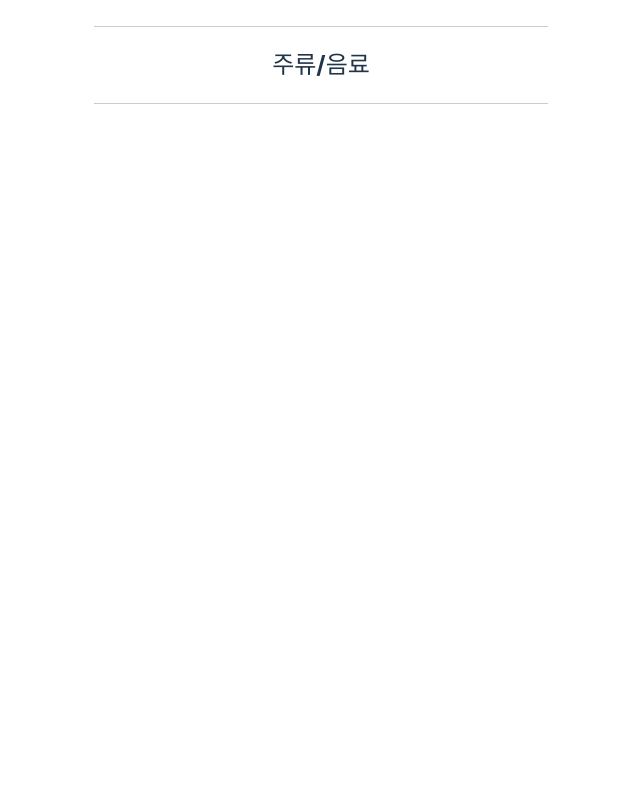
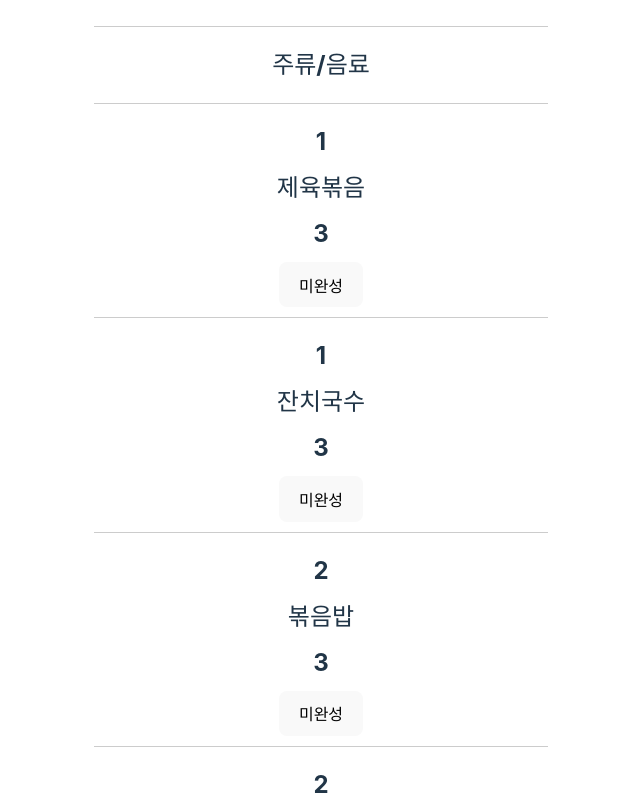
Before and after one commit to devgitdlee/vite-project, a React (Vite) app: page /login in a window 1280 px wide. Shown: the part 668-1463 px from the top of the page, without its empty margins (319-959 px from the left). Before the commit the page ends 824 px from the top, so only its background shows below. Built offline with nearby package versions, Linux system fonts and the light colour scheme.

Commit message:
주문리스트화면 기능 추가

```diff
--- a/src/App.jsx
+++ b/src/App.jsx
@@ -7,6 +7,7 @@ import SignupForm from './components/SignupForm';
 import LoginForm from './components/LoginForm';
 import PostList from './page/PostList';
 import MenuList from './page/menu/MenuList';
+import FoodOrderList from './page/menu/FoodOrderList';
 const apiUrl = import.meta.env.VITE_API_URL;
 function App() {
   const [count, setCount] = useState(0)
@@ -16,6 +17,7 @@ function App() {
     { id: 3, title: "햄버거"},
     { id: 4, title: "주류/음료"},
   ]);
+
   const [posts, setPosts] = useState([
     { id: 1, title: "첫 번째 포스트", content: "이것은 첫 번째 게시글입니다." },
     { id: 2, title: "두 번째 포스트", content: "이것은 두 번째 게시글입니다." },
@@ -52,6 +54,7 @@ function App() {
         </ul>
         <PostList posts={posts} />
         <MenuList menus={menus} />
+        <FoodOrderList />
       </div>
     </BrowserRouter>
   );
--- a/src/page/menu/FoodList.jsx
+++ b/src/page/menu/FoodList.jsx
@@ -10,7 +10,6 @@ function FoodList({ Foods }) {
             <h2>{Food.foodname}</h2>
             <h2>{Food.foodimage}</h2>
             <h2>{Food.foodprice}</h2>
-            {/* 선택할 수 있는 버튼  */}
           </li>
         ))}
       </ul>
--- a/src/page/menu/FoodOrderList.jsx
+++ b/src/page/menu/FoodOrderList.jsx
@@ -1,19 +1,46 @@
-import React from 'react';
+import React, {useState,useEffect} from 'react';
 import './FoodOrderList.css';
+//5초마다 계속해서 API 갱신
+function FoodOrderList() {
+  const [count, setCount] = useState(0);
+  const [foodorders, setFoodOrders] = useState([
+    { id: 1, tablenum: 1, foodname: "제육볶음", foodcnt: 3, foodcomplate: '미완성'},
+    { id: 2, tablenum: 1, foodname: "잔치국수", foodcnt: 3, foodcomplate: '미완성'},
+    { id: 3, tablenum: 2, foodname: "볶음밥", foodcnt: 3, foodcomplate: '미완성'},
+    { id: 4, tablenum: 2, foodname: "짜장면", foodcnt: 3, foodcomplate: '미완성'},
+    { id: 5, tablenum: 3, foodname: "짬뽕", foodcnt: 3, foodcomplate: '미완성'},
+  ]);
+  const foodcomplateclick = (id) => {
+    //complate 컬럼으로 박아서 update 진행 API 갱신
+  };
 
-function FoodOrderList({ FoodOrders }) {
+  useEffect(() => {
+    const intervalId = setInterval(() => {
+      FoodOrderListCall(); // 5초 후에 실행할 함수
+    }, 5000);
 
-    return (
-      <ul>
-        {FoodOrders.map(FoodOrder => (
-          <li key={FoodOrder.id}>
-            <h2>{FoodOrder.tablenum}</h2>
-            <h2>{FoodOrder.foodname}</h2>
-            <h2>{FoodOrder.complate}</h2>{/* 음식 완성여부 웹화면에서 수정할 수 있도록 */}
-          </li>
-        ))}
-      </ul>
+    return () => clearInterval(intervalId);
+  }, []);
+  return (
+    <ul>
+      {foodorders.map(foodorder => (
+        <li key={foodorder.id}>
+          <h2>{foodorder.tablenum}</h2>
+          <h2>{foodorder.foodname}</h2>
+          <h2>{foodorder.foodcnt}</h2>
+          <button onClick={foodcomplateclick(foodorder.id)}>{foodorder.foodcomplate}</button>{/* 음식 완성여부 웹화면에서 수정할 수 있도록 */}
+        </li>
+      ))}
+    </ul>
     );
+  }
+  function FoodOrderListCall() {
+    console.log('5초가 지났습니다!'); // 5초 후에 실행되는 함수의 내용
+    axios.get(apiUrl+'/foodOrderList')
+      .then(response => {
+        setFoodOrders(response.data);
+      })
+      .catch(error => console.error('Fetching data failed', error));
   }
 
   export default FoodOrderList;
```
